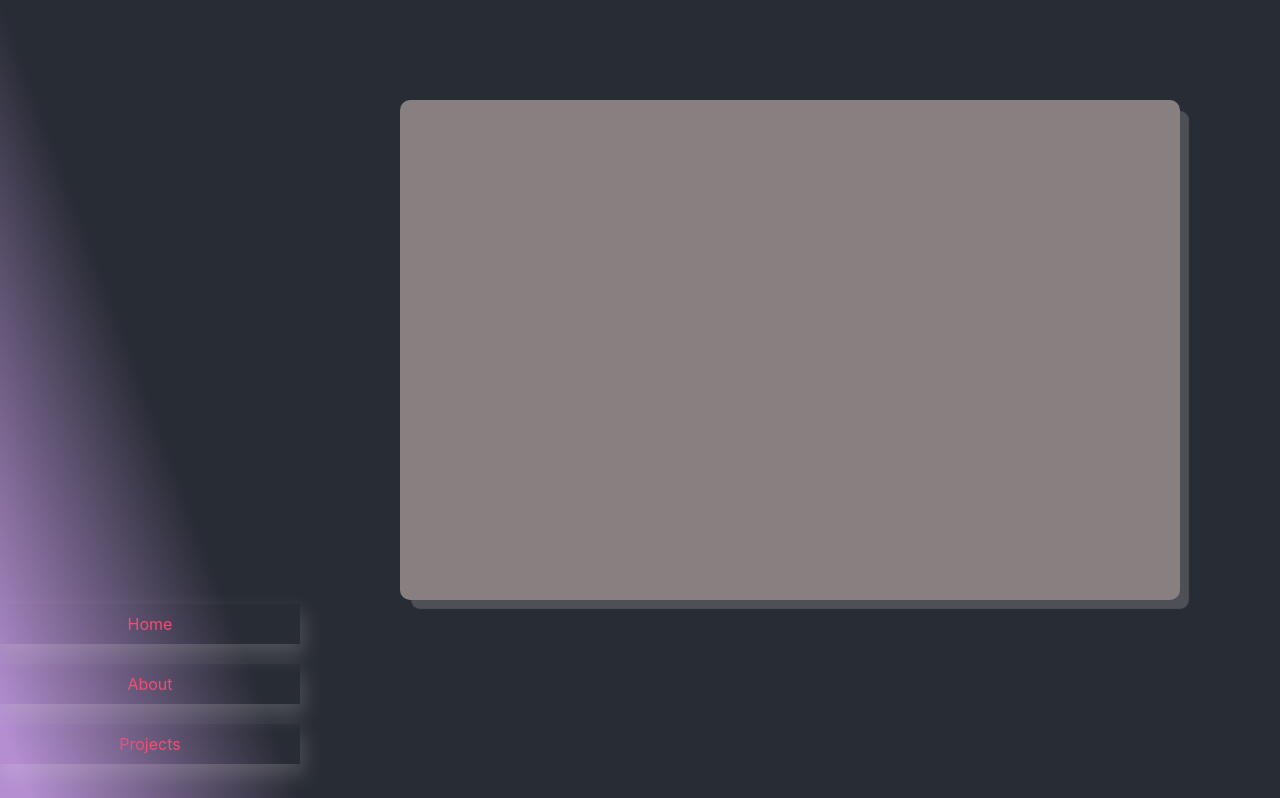
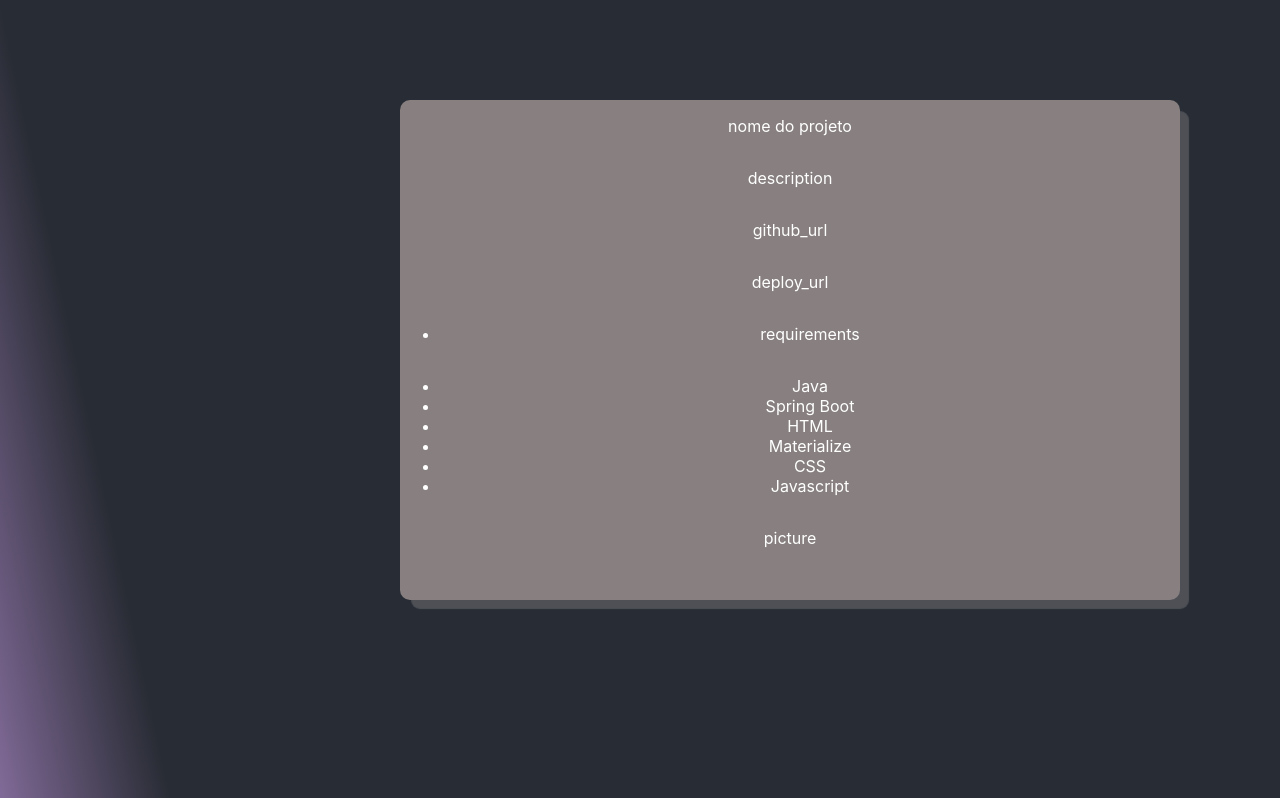
Before and after one commit to rbkrebs/portfolio, a React (Create React App) app in the folder portfolio/: page /projects in a window 1280 px wide. Shown: the top 798 px of the page. Built offline with nearby package versions, Linux system fonts and the light colour scheme; a web font is replaced by a local one.

Commit message:
cria props para gerar cards de projetos

```diff
--- a/portfolio/src/DataMock.json
+++ b/portfolio/src/DataMock.json
@@ -1,5 +1,22 @@
 {
     "projects": [
+        {
+            "project_name": "nome do projeto",
+            "description": "description",
+            "requirements": ["requirements"],
+            "technologies": [
+                "Java",
+                "Spring Boot",
+                "HTML",
+                "Materialize",
+                "CSS",
+                "Javascript"
+            ],
+            "picture": "picture",
+            "github_url": "github_url",
+            "deploy_url": "deploy_url"
+        },
+
         {
             "project_name": "nome do projeto",
             "description": "description",
--- a/portfolio/src/components/Cards/Card.jsx
+++ b/portfolio/src/components/Cards/Card.jsx
@@ -1,10 +1,36 @@
 import React from 'react';
 import './Card.css';
 
-export default function Card(){
+export default function Card(props) {
 
-    return(<div className="card">
+    console.log(props.data)
 
+    return (<div className="card">
+        <p>{props.data.project_name}</p>
+        <p>{props.data.description}</p>
+        <p>{props.data.github_url}</p>
+        <p>{props.data.deploy_url}</p>
+        <ul>
+            {props.data.requirements.map(
+                (requirement, index) => {
+
+                    return <li>{requirement}</li>
+
+                }
+
+            )}
+        </ul>
+        <ul>
+            {props.data.technologies.map(
+                (technology, index) => {
+
+                    return <li>{technology}</li>
+
+                }
+
+            )}
+        </ul>
+        <p>{props.data.picture}</p>
 
 
     </div>)
--- a/portfolio/src/components/Projects/Projects.jsx
+++ b/portfolio/src/components/Projects/Projects.jsx
@@ -1,6 +1,7 @@
 import React from 'react'
 
 import Card from '../Cards/Card'
+import data from '../../DataMock.json'
 
 import './Projects.css'
 
@@ -8,7 +9,18 @@
 
     return(
         <div className = "project">
-        <Card/>
+            {data.projects.map(
+
+                (project, index) => {
+
+                    return  <Card key = {index} data={project}/>
+
+                }
+            )
+
+            }
+
+
         </div>
     )
 }
--- a/portfolio/src/components/Section/Section.css
+++ b/portfolio/src/components/Section/Section.css
@@ -3,6 +3,5 @@
     display: flex;
     flex-direction: column;
     width: 100%;
-
     min-height: 100vh;
 }
```
Also changed, not shown: 1 other file (tests, documents, lock files or other folders).
